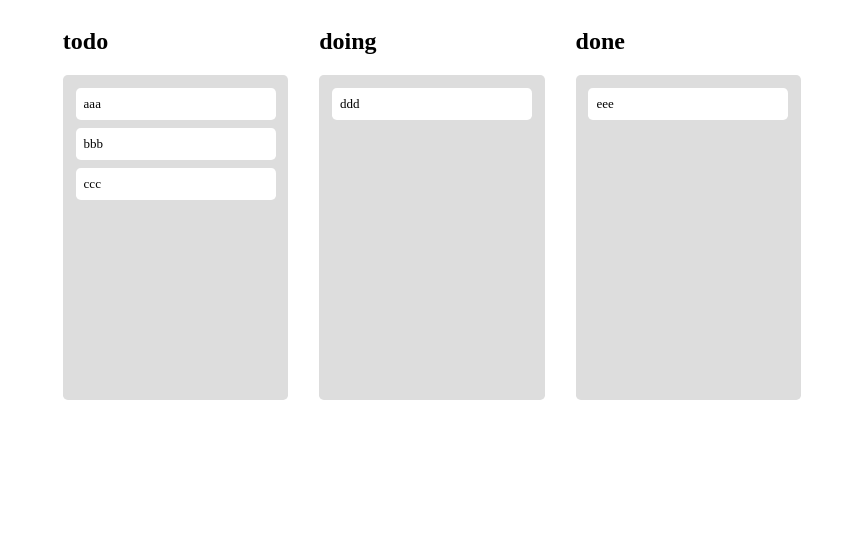
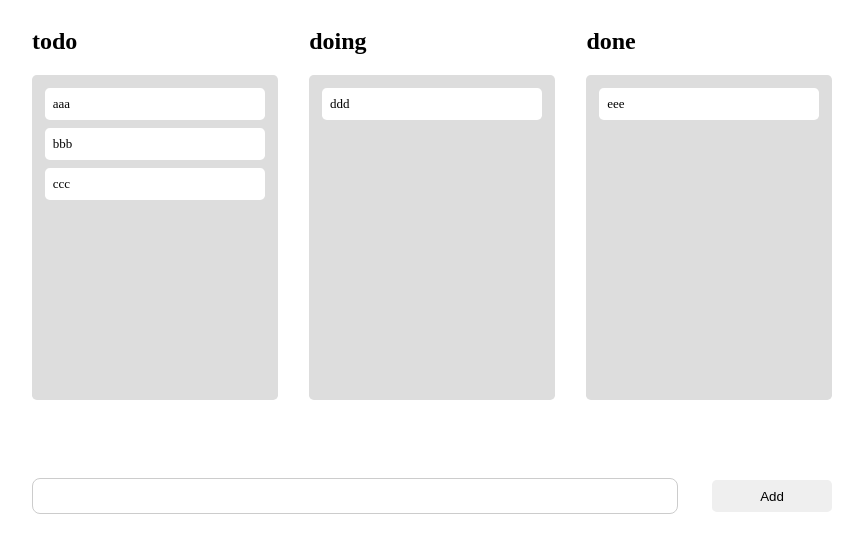
Before and after one commit to hjhj97/react-task-dnd, a React (Vite) app: page / in a window 1280 px wide. Shown: the top 552 px of the page, without its empty margins (208-1071 px from the left). Built offline with nearby package versions, Linux system fonts and the light colour scheme.

Commit message:
feat : input 추가

```diff
--- a/src/App.css
+++ b/src/App.css
@@ -1,18 +1,25 @@
 .global {
-  display: flex;
-  justify-content: space-evenly;
   width: 800px;
   margin: 0 auto;
+}
+.wrapper {
+  display: flex;
+  justify-content: space-between;
 }
 .container {
   display: flex;
   flex-direction: column;
   gap: 0.5rem;
   padding: 0.8rem;
-  width: 200px;
+  width: 220px;
   height: 300px;
   background-color: #ddd;
   border-radius: 0.3rem;
+  overflow-y: scroll;
+}
+
+.container::-webkit-scrollbar {
+  display: none;
 }
 
 .item {
@@ -21,3 +28,34 @@
   border-radius: 0.3rem;
   padding: 0.5rem;
 }
+
+.input-wrapper {
+  display: flex;
+  box-sizing: border-box;
+  justify-content: space-between;
+  align-items: center;
+  width: 100%;
+  margin-top: 5rem;
+  height: 2rem;
+}
+
+.input-wrapper input {
+  font-size: 1.2rem;
+  width: 80%;
+  height: 100%;
+  border: 1px solid #ccc;
+  border-radius: 0.5rem;
+}
+
+.input-wrapper button {
+  width: 15%;
+  height: 100%;
+  border: none;
+  padding: 0.5rem;
+  border-radius: 0.3rem;
+  cursor: pointer;
+}
+
+.input-wrapper button:hover {
+  /*background-color: ;*/
+}
--- a/src/App.tsx
+++ b/src/App.tsx
@@ -2,6 +2,7 @@ import { DragDropContext, Draggable, DraggableLocation, DropResult, Droppable }
 import "./App.css";
 import { useState } from "react";
 import DropppableTask from "./components/DropppableTask";
+import InputBar from "./components/InputBar";
 
 export type TaskItem = {
   id: number;
@@ -60,13 +61,23 @@ function App() {
     moveItems(source, destination);
   };
 
+  const addTask = (text: string) => {
+    setTasks((prev) => ({
+      ...prev,
+      todo: [...prev.todo, { id: new Date().getTime(), name: text }],
+    }));
+  };
+
   return (
     <div className="global">
-      <DragDropContext onDragEnd={onDragEnd}>
-        <DropppableTask id="todo" tasks={tasks.todo} />
-        <DropppableTask id="doing" tasks={tasks.doing} />
-        <DropppableTask id="done" tasks={tasks.done} />
-      </DragDropContext>
+      <div className="wrapper">
+        <DragDropContext onDragEnd={onDragEnd}>
+          <DropppableTask id="todo" tasks={tasks.todo} />
+          <DropppableTask id="doing" tasks={tasks.doing} />
+          <DropppableTask id="done" tasks={tasks.done} />
+        </DragDropContext>
+      </div>
+      <InputBar addTask={addTask} />
     </div>
   );
 }
--- /dev/null
+++ b/src/components/InputBar.tsx
@@ -0,0 +1,23 @@
+import React, { useRef } from "react";
+
+type InputBarProps = {
+  addTask: (text: string) => void;
+};
+
+function InputBar({ addTask }: InputBarProps) {
+  const inputRef = useRef<HTMLInputElement | null>(null);
+
+  const handleClick = () => {
+    if (!inputRef.current) return;
+    addTask(inputRef.current!.value);
+    inputRef.current.value = "";
+  };
+  return (
+    <div className="input-wrapper">
+      <input type="text" ref={inputRef} onKeyDown={(e) => e.key === "Enter" && handleClick()} />
+      <button onClick={handleClick}>Add</button>
+    </div>
+  );
+}
+
+export default InputBar;
```
